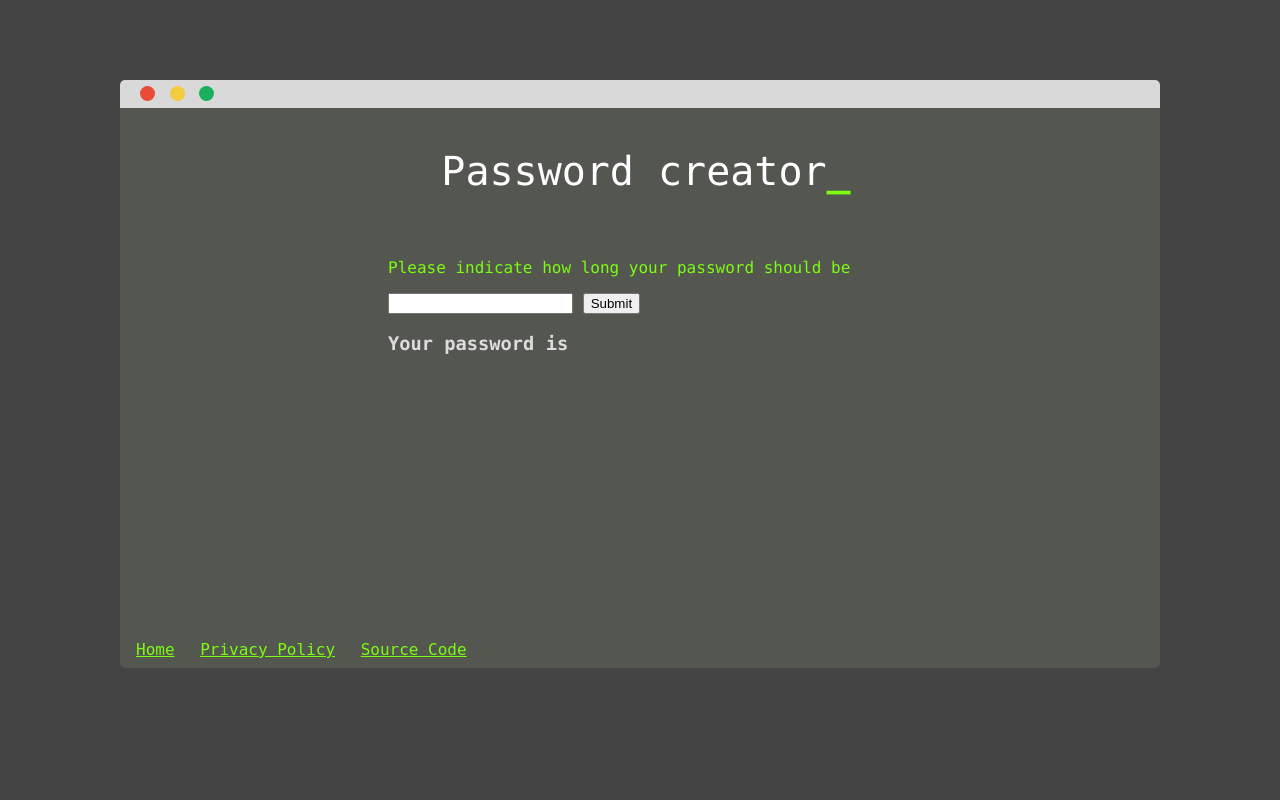
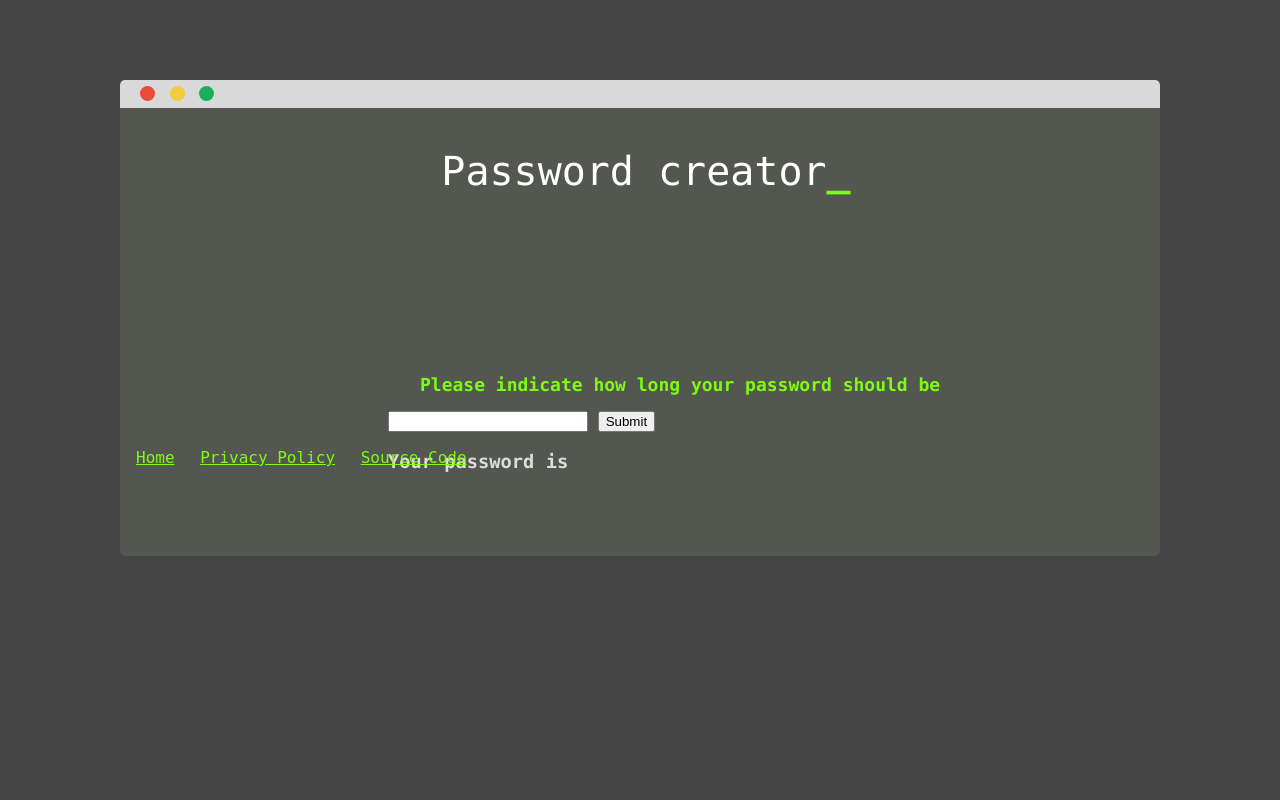
Before and after one commit to Wardason/Flask, a Flask app: page /password in a window 1280 px wide. Run offline with Flask 2, Linux system fonts and the light colour scheme.

Commit message:
html correction

```diff
--- a/templates/index.html
+++ b/templates/index.html
@@ -95,7 +95,7 @@ I only redesigned it and add features...
 
 #screen {
 	background-color: #545650;
-	height: 100%;
+	height: 90%;
 	border-radius: 0 0 5px 5px;
 	overflow-y: auto;
 }
--- a/templates/pwd_generator.html
+++ b/templates/pwd_generator.html
@@ -89,7 +89,7 @@
 
 #screen {
 	background-color: #545650;
-	height: 100%;
+	height: 80%;
 	border-radius: 0 0 5px 5px;
 	overflow-y: auto;
 }
@@ -104,8 +104,10 @@
 
 .topic_header {
 	color: #7CFC11;
-	margin-top: 4em;
+	margin-top: 10em;
     margin-left: 16em;
+    font-size: 18px;
+	font-weight: bold;
 }
 
 .topic_text {
@@ -135,7 +137,7 @@
 }
 
 #footer {
-	height: 10em;
+	height: 22em;
 	bottom: 0;
 	width: 90%;
 	max-width: 1040px;
@@ -147,7 +149,7 @@
 	margin: 1.5em 0 0.5em 0;
 }
 
-#footer_fields{
+.footer_fields{
     color: #7CFC11;
     margin-left: 1em;
     }
@@ -155,6 +157,10 @@
 #content {
 	top: 5em;
 	bottom: 10em;
+}
+
+.input{
+   width: 200px;
 }
 
 @media (min-width: 1600px) {
@@ -198,7 +204,7 @@
 				<div class="topic_text">
 
                 <form action="http://127.0.0.1:1337/password" method="post">
-                    <input type="number" name="number_input">
+                    <input type="number" class="input" name="number_input" min="0" max="45">
                     <input type="submit" name="submit">
                 </form>
 
@@ -212,9 +218,9 @@
 
 
 <div id="footer">
-<a href="http://127.0.0.1:1337/" id="footer_fields">Home</a>
-<a href="https://media.pitchfork.com/photos/5c7d4c1b4101df3df85c41e5/2:1/w_1000/Dababy_BabyOnBaby.jpg" id="footer_fields">Privacy Policy</a>
-<a href="https://github.com/Wardason/Flask" id="footer_fields">Source Code</a>
+<a href="http://127.0.0.1:1337/" class="footer_fields">Home</a>
+<a href="https://media.pitchfork.com/photos/5c7d4c1b4101df3df85c41e5/2:1/w_1000/Dababy_BabyOnBaby.jpg" class="footer_fields">Privacy Policy</a>
+<a href="https://github.com/Wardason/Flask" class="footer_fields">Source Code</a>
 </div>
 
 
```
Also changed, not shown: templates/currency.html (+9 -8 lines).
